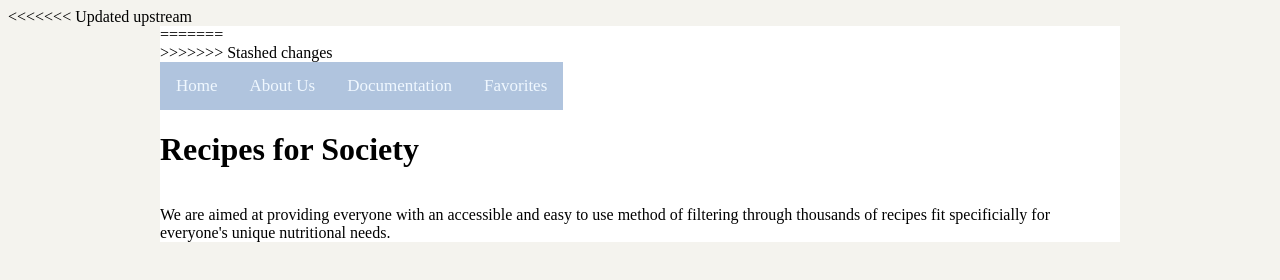
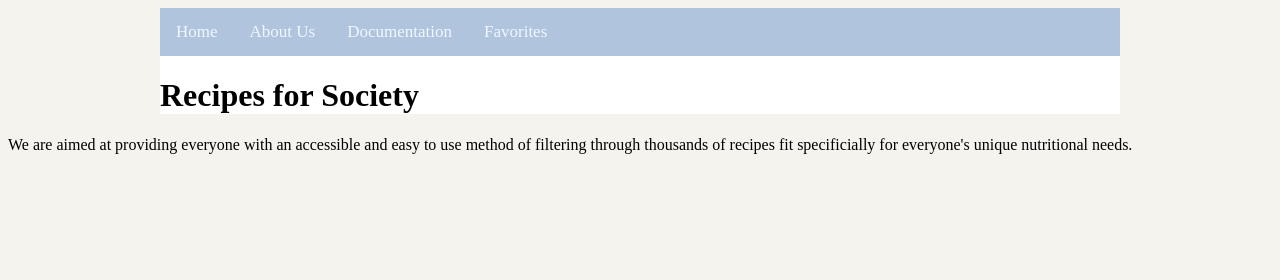
Before and after one commit to hayeonchoo/FinalProject, a website: page public/about.html in a window 1280 px wide. Drawn offline with Linux system fonts and the light colour scheme.

Commit message:
change back

```diff
--- a/public/about.html
+++ b/public/about.html
@@ -7,14 +7,9 @@
   </head>
 
   <body>
-<<<<<<< Updated upstream
     <div class = "wrapper">
         <div class = "header">
             <div class="container">
-=======
-    <div class = "parent">
-        <div class = "child-1">
->>>>>>> Stashed changes
 
                 <div class="topnav">
                   <a href="index.html">Home</a>
```
Also changed, not shown: public/documentation.html (+0 -5 lines).
